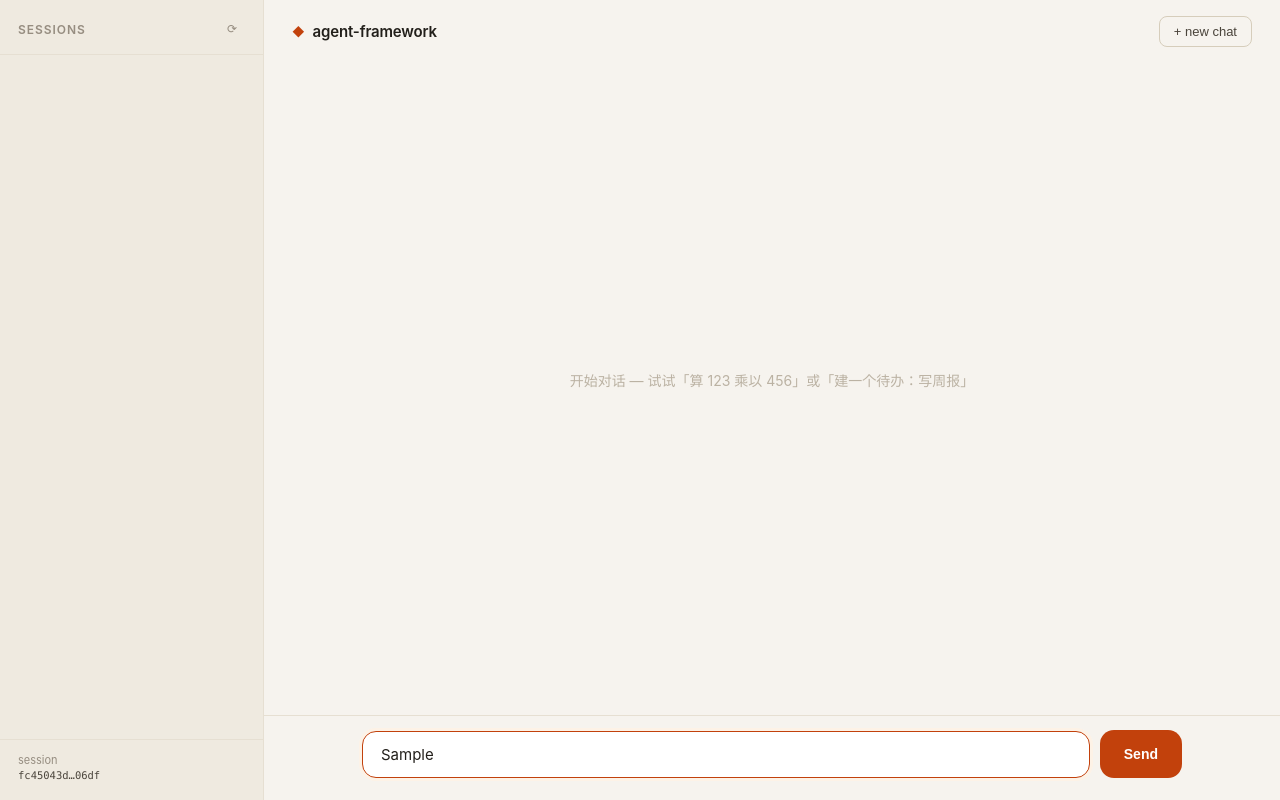
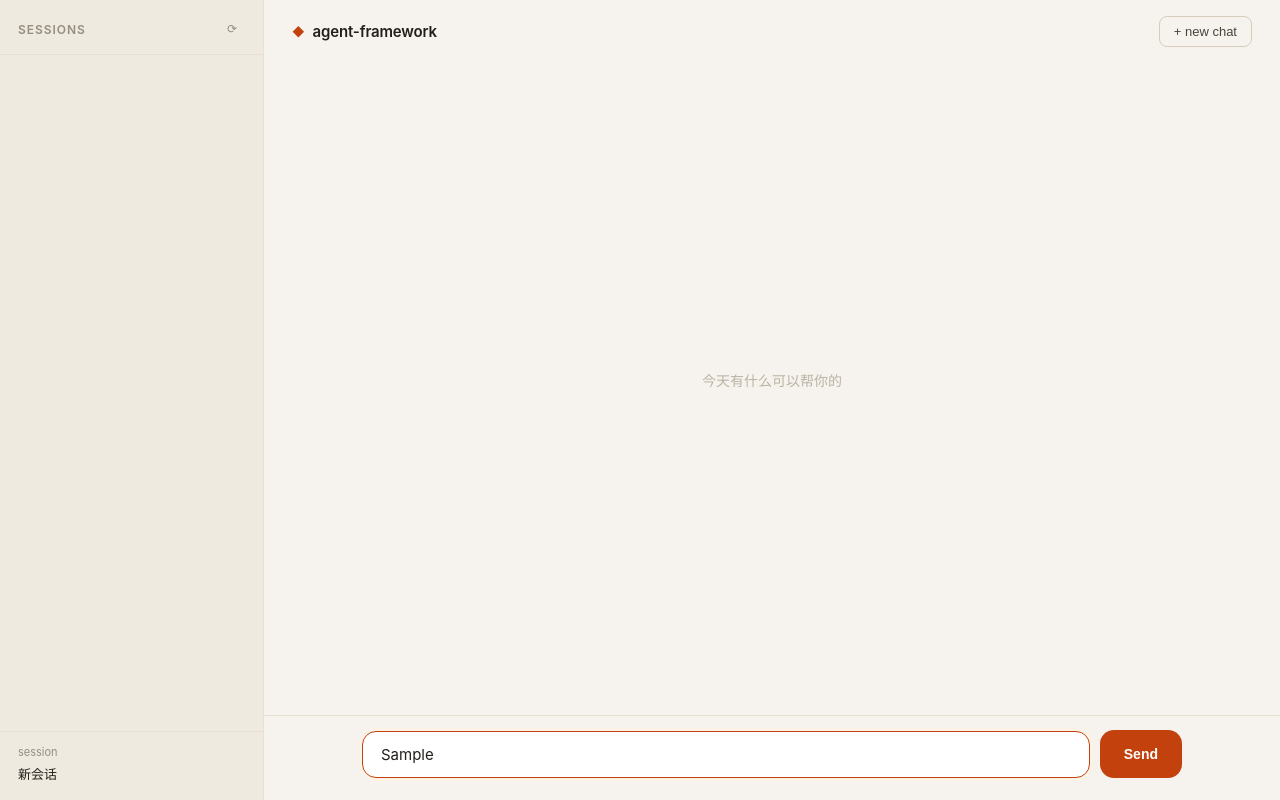
Before and after one commit to zys3198/agent-framework, a plain HTML site: page agent_framework/static/index.html in a window 1280 px wide. Both pictures are taken after typing "Sample" into the empty fields and a click on the button "+ new chat". Drawn offline with Linux system fonts and the light colour scheme; no server answers.

Commit message:
feat: .env config loading + chat UI polish
- config.py: load_dotenv reads agent_framework/.env at import, so the app
  runs with `uvicorn main:app` (no manual export); add python-dotenv dep
- .env.example: committed template (cp to .env, which is gitignored)
- index.html: footer shows the conversation title (新会话 default /
  first-message-derived when saved), not the raw UUID; empty-state hint
  simplified to "今天有什么可以帮你的"

```diff
--- a/agent_framework/static/index.html
+++ b/agent_framework/static/index.html
@@ -104,13 +104,16 @@
     font-size: 11px;
     color: var(--muted);
     border-top: 1px solid var(--border);
-    word-break: break-all;
     line-height: 1.5;
   }
   #sidebar-footer #current-sid {
-    color: var(--text-soft);
-    font-family: "SF Mono", "Cascadia Code", Consolas, monospace;
-    font-size: 10.5px;
+    color: var(--text);
+    font-size: 13px;
+    font-weight: 500;
+    margin-top: 4px;
+    white-space: nowrap;
+    overflow: hidden;
+    text-overflow: ellipsis;
   }
 
   /* ---------- main ---------- */
@@ -168,7 +171,7 @@
     margin: 0 auto;
   }
   #messages:empty::before {
-    content: "开始对话 — 试试「算 123 乘以 456」或「建一个待办：写周报」";
+    content: "今天有什么可以帮你的";
     color: var(--faint);
     font-size: 14px;
     text-align: center;
@@ -353,12 +356,12 @@ function getOrCreateSid() {
 function shortSid(s) {
   return s.length > 12 ? s.slice(0, 8) + "…" + s.slice(-4) : s;
 }
-function renderSid() {
-  document.getElementById("current-sid").textContent = shortSid(currentSid);
+function setFooterTitle(name) {
+  document.getElementById("current-sid").textContent = name || "新会话";
 }
 
 var currentSid = getOrCreateSid();
-renderSid();
+setFooterTitle("新会话");
 
 var messagesEl = document.getElementById("messages");
 var inputEl = document.getElementById("input");
@@ -425,7 +428,7 @@ async function sendChat() {
     if (data.session_id && data.session_id !== currentSid) {
       currentSid = data.session_id;
       localStorage.setItem("session_id", currentSid);
-      renderSid();
+      setFooterTitle("新会话");
     }
     loadSessions();
   } catch (e) {
@@ -448,7 +451,7 @@ inputEl.addEventListener("keydown", function (e) {
 document.getElementById("new-chat-btn").addEventListener("click", function () {
   localStorage.removeItem("session_id");
   currentSid = getOrCreateSid();
-  renderSid();
+  setFooterTitle("新会话");
   messagesEl.innerHTML = "";
   inputEl.focus();
 });
@@ -473,6 +476,8 @@ async function loadSessions() {
       item.addEventListener("click", function () { loadSessionDetail(row.id); });
       sessionListEl.appendChild(item);
     });
+    var cur = rows.find(function (r) { return r.id === currentSid; });
+    setFooterTitle(cur ? cur.title : "新会话");
   } catch (e) {
     /* ignore */
   }
@@ -487,7 +492,7 @@ async function loadSessionDetail(sid) {
     var detail = await resp.json();
     currentSid = sid;
     localStorage.setItem("session_id", sid);
-    renderSid();
+    setFooterTitle("新会话");
     messagesEl.innerHTML = "";
     var msgs = detail.messages || [];
     msgs.forEach(function (m) {
```
Also changed, not shown: 3 other files.
